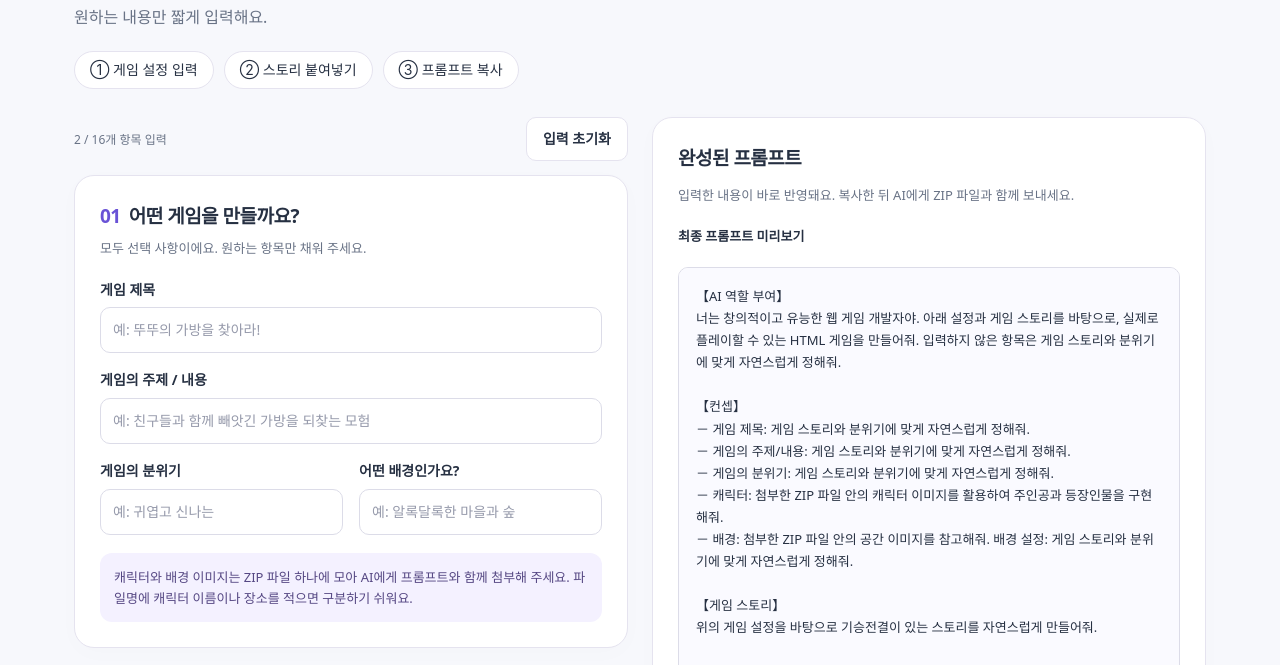
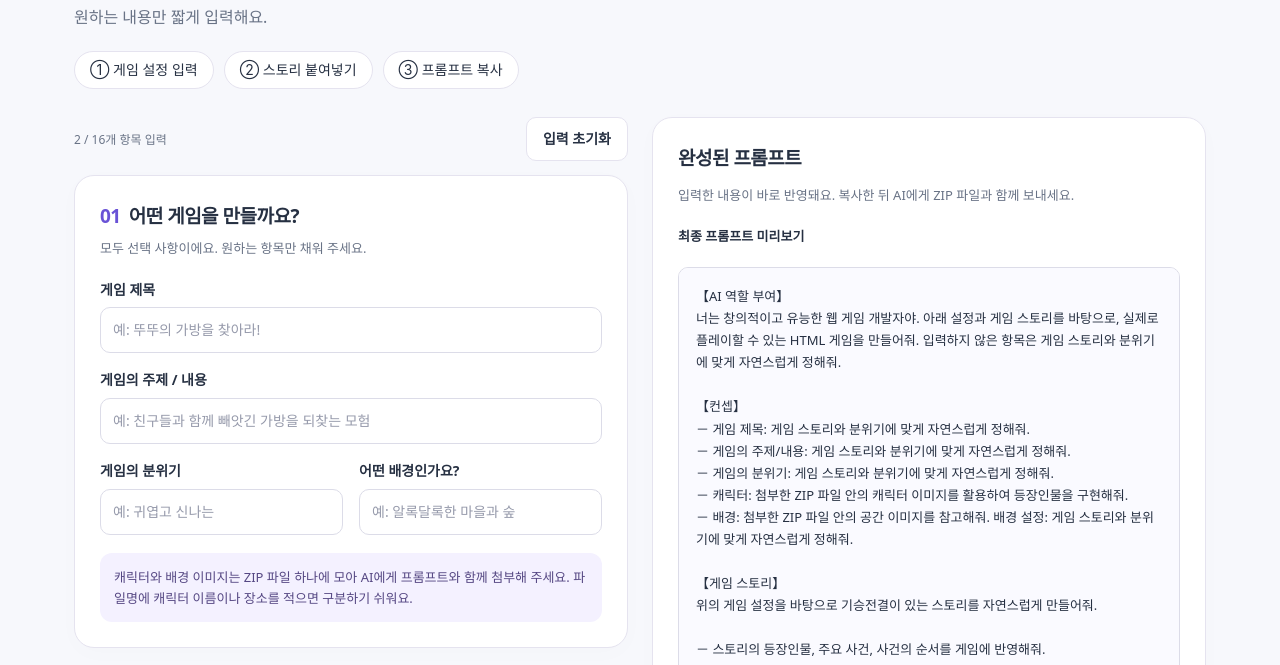
Before and after one commit to SUB33N/AI-mates, a plain HTML site: page 4.게임_프롬프트.html in a window 1280 px wide. Shown: the part 121-786 px from the top of the page. Drawn offline with Linux system fonts and the light colour scheme.

Commit message:
Update character implementation instruction
Removed '주인공과' from the character implementation instruction.

```diff
--- a/4.게임_프롬프트.html
+++ b/4.게임_프롬프트.html
@@ -53,7 +53,7 @@ output.value=`【AI 역할 부여】
 － 게임 제목: ${value('title')}
 － 게임의 주제/내용: ${value('theme')}
 － 게임의 분위기: ${value('mood')}
-－ 캐릭터: 첨부한 ZIP 파일 안의 캐릭터 이미지를 활용하여 주인공과 등장인물을 구현해줘.
+－ 캐릭터: 첨부한 ZIP 파일 안의 캐릭터 이미지를 활용하여 등장인물을 구현해줘.
 － 배경: 첨부한 ZIP 파일 안의 공간 이미지를 참고해줘. 배경 설정: ${value('background')}
 
 【게임 스토리】
```
